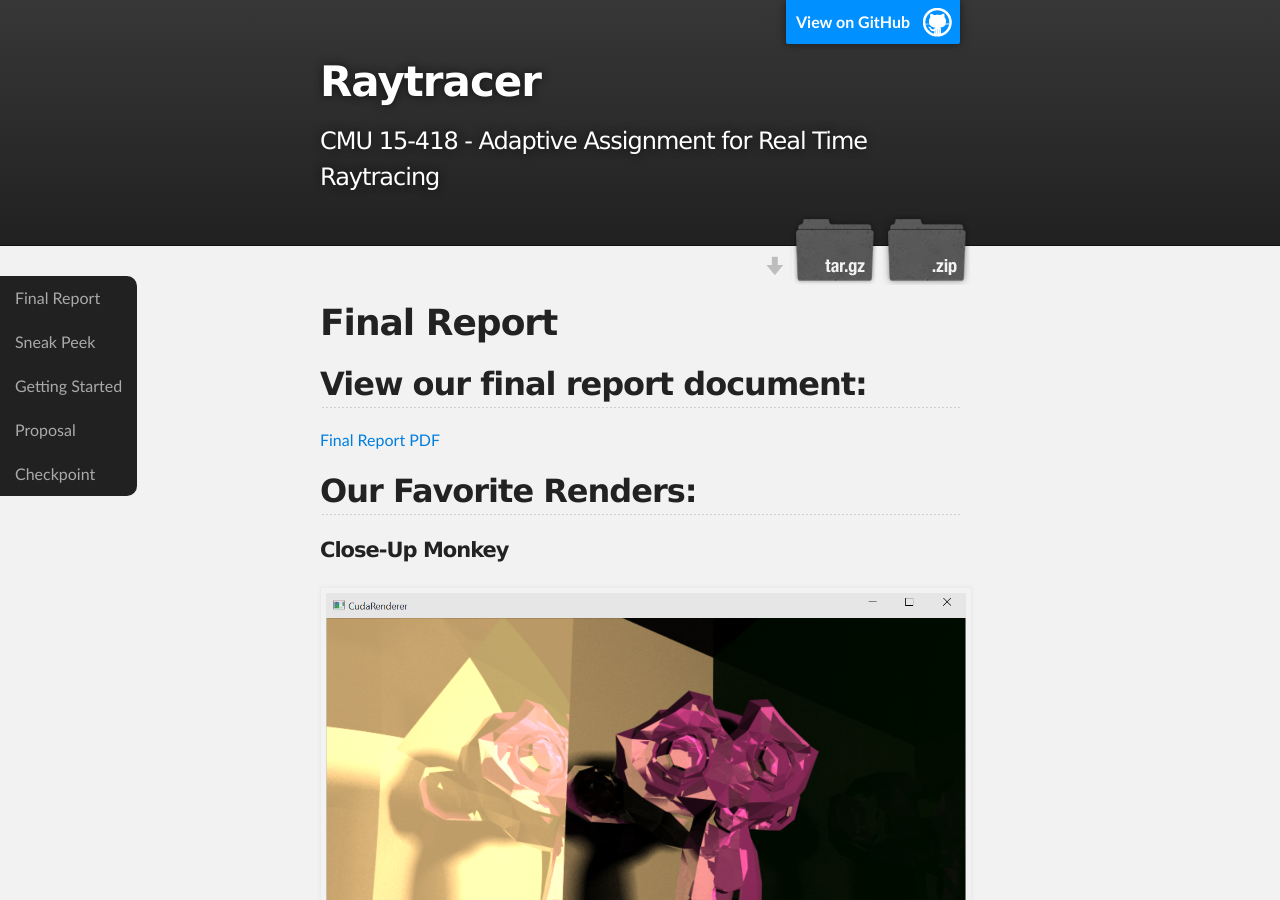
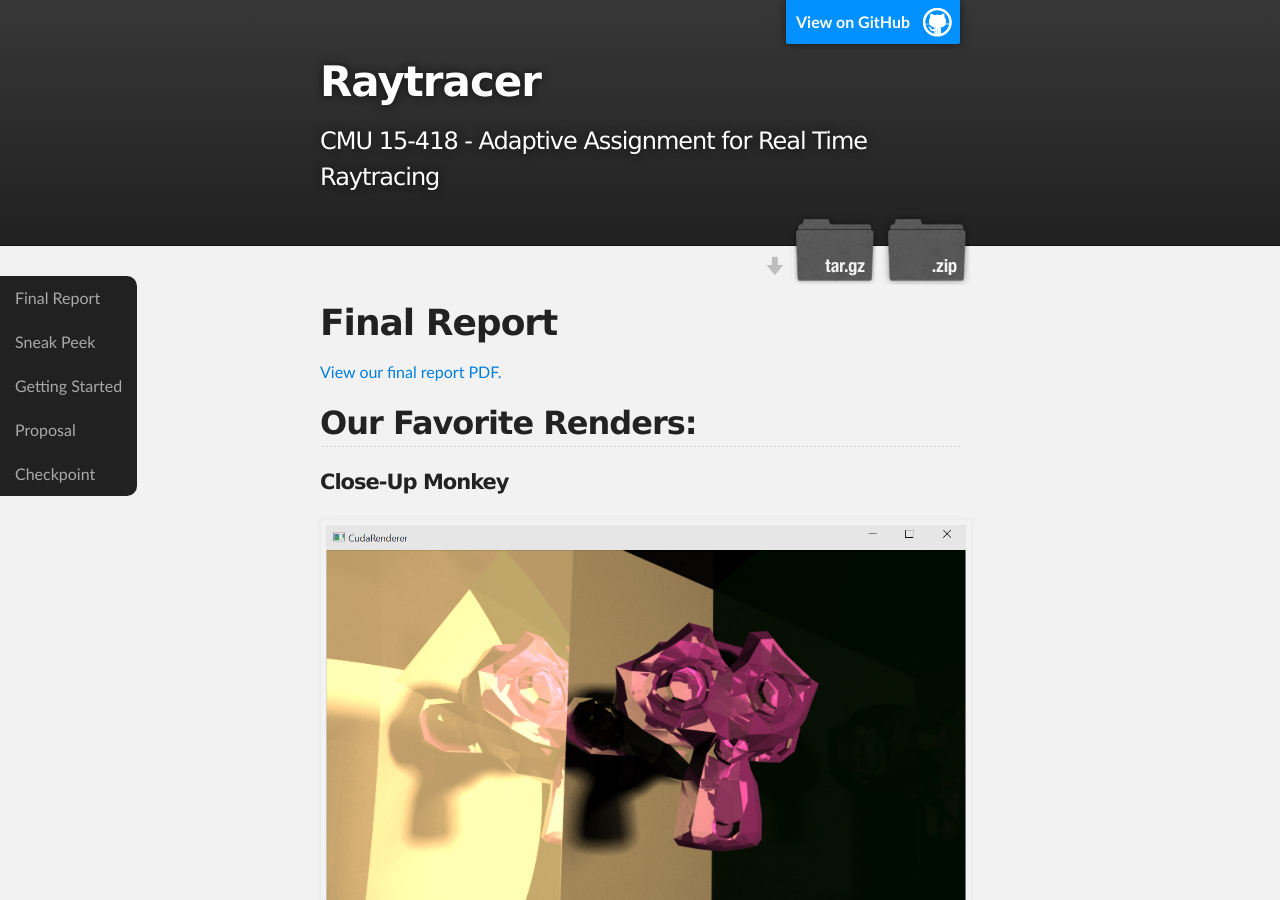
Before and after one commit to jslone/CudaRaytracer, a Jekyll site: the page built from index.md, in a window 1280 px wide and 900 px high. Built offline with Jekyll 4.4.1, drawn with Linux system fonts in a browser that asks for light colours.

Commit message:
Tidied up

```diff
--- a/index.md
+++ b/index.md
@@ -4,9 +4,7 @@ title: CUDA Raytracer - Proposal
 ---
 
 # Final Report
-
-## View our final report document:
-<a href="docs/report.pdf">Final Report PDF</a>
+<a href="docs/report.pdf">View our final report PDF.</a>
 
 ## Our Favorite Renders:
 
```
